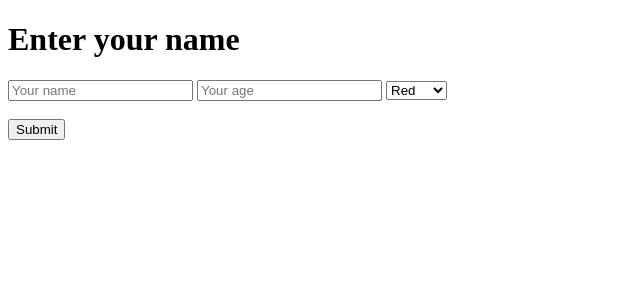
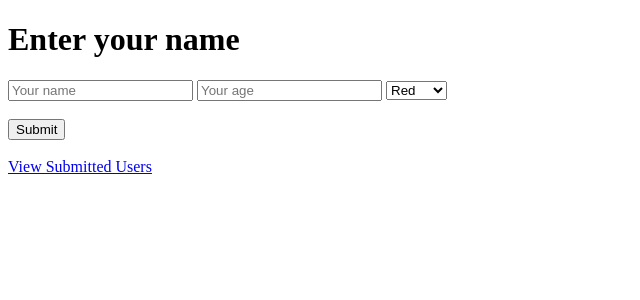
Before and after one commit to BrutoolsLtd/flask-docker-api, a Flask app: page / in a window 1280 px wide. Shown: the top 300 px of the page, without its empty margins (0-640 px from the left). Run offline with Flask 3, Linux system fonts and the light colour scheme.

Commit message:
Adding a link to templates for easy access

```diff
--- a/templates/form.html
+++ b/templates/form.html
@@ -20,6 +20,8 @@
         <br><br>
         <input type="submit" value="Submit">
         <!-- <button type="submit">Submit</button>-->
+        <br><br>
+        <a href="/users">View Submitted Users</a>
     </form>
 </body>
 </html>
--- a/templates/greetings.html
+++ b/templates/greetings.html
@@ -7,5 +7,6 @@
 </head>
 <body>
     <h1>Hello my friend, {{ name }}, you are {{ age }} and you favorite color is {{ color }}!</h1>
+    <a href="/">Back to form</a>
 </body>
 </html>
```
